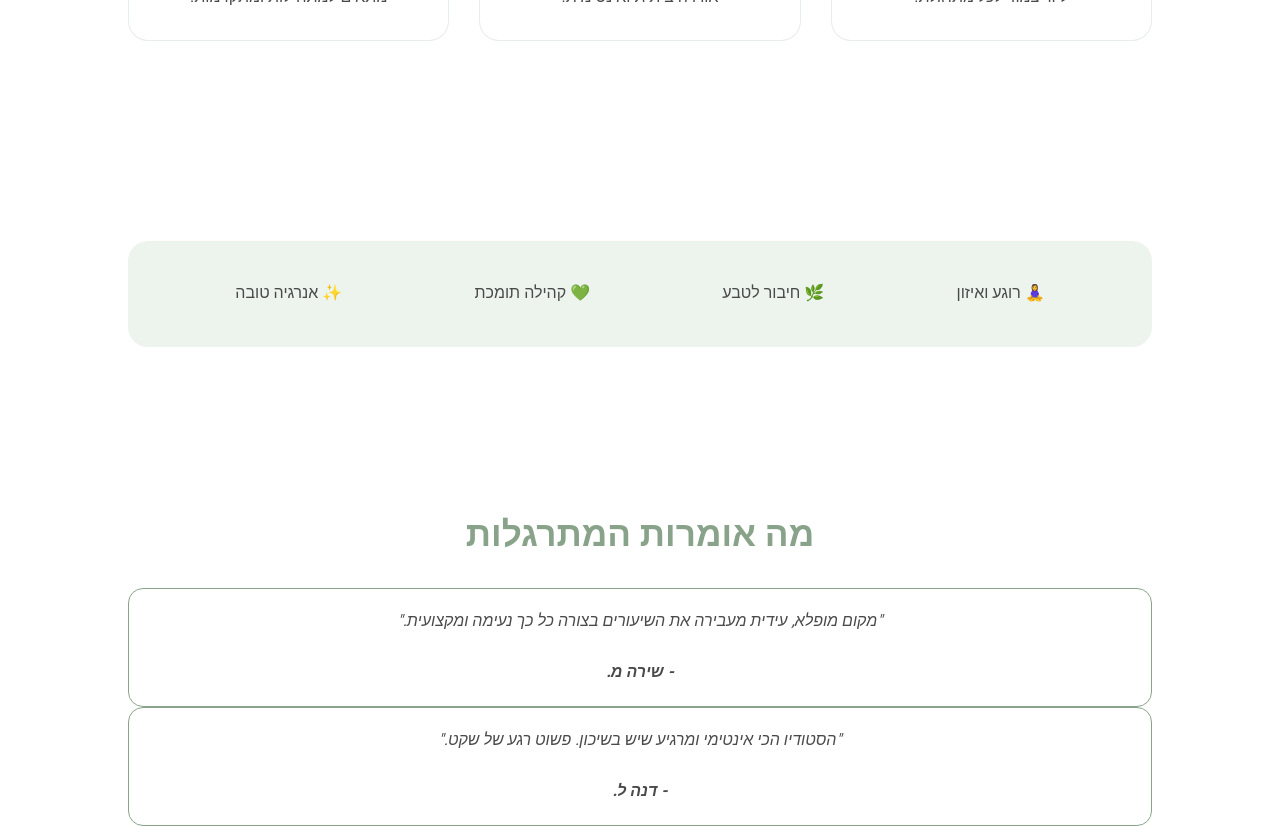
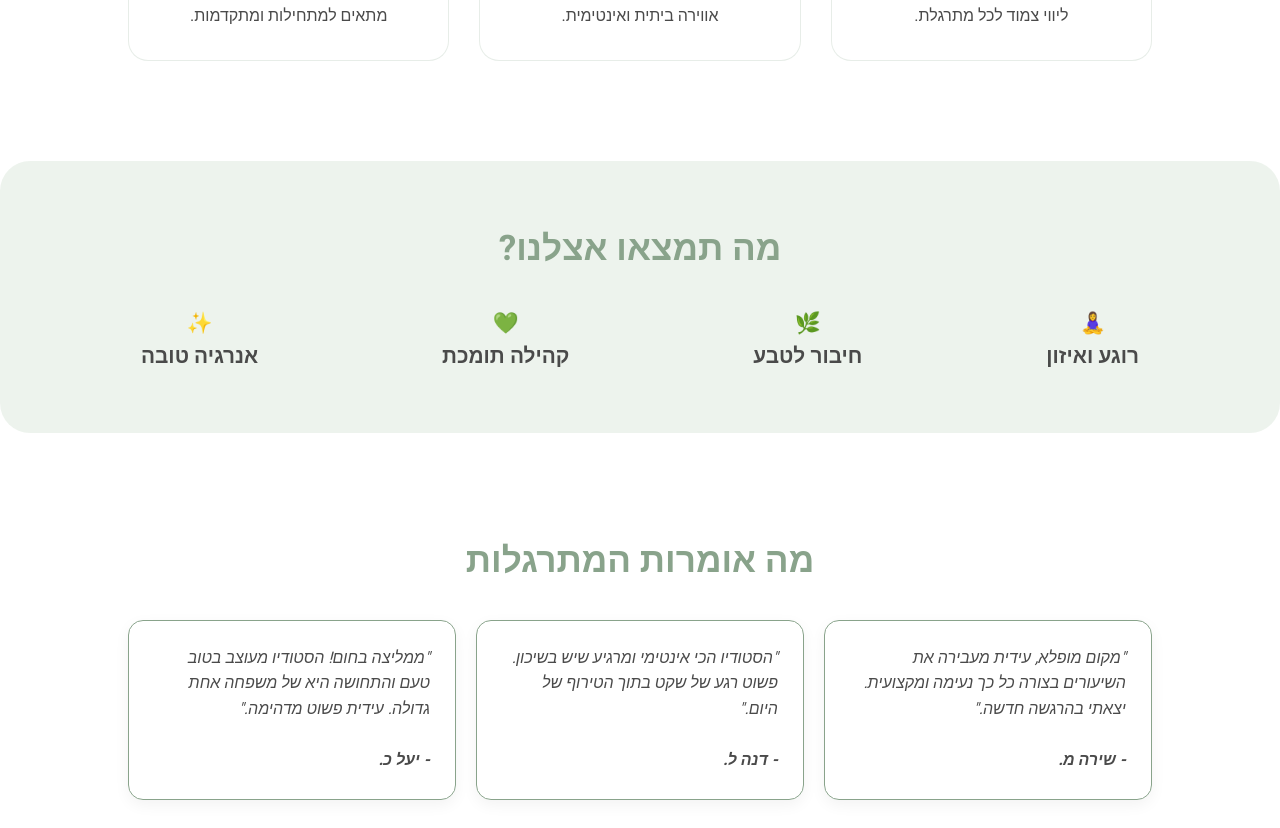
Before and after one commit to apdesignyoga-a11y/yoga, a plain HTML site: page index.html in a window 1280 px wide. Shown: the part 1420-2248 px from the top of the page. Drawn offline with Linux system fonts and the light colour scheme.

Commit message:
Update index.html

```diff
--- a/index.html
+++ b/index.html
@@ -8,13 +8,17 @@
     <link rel="stylesheet" href="https://cdnjs.cloudflare.com/ajax/libs/font-awesome/6.0.0/css/all.min.css">
     <style>
         :root {
-            --primary-green: #89a38b; --soft-green: rgba(233, 240, 233, 0.8);
-            --beige: rgba(253, 248, 241, 0.9); --soft-brown: #a68a7b; --text-dark: #4a4a4a; --white: #ffffff;
+            --primary-green: #89a38b;
+            --soft-green: rgba(233, 240, 233, 0.8);
+            --beige: rgba(253, 248, 241, 0.9);
+            --soft-brown: #a68a7b;
+            --text-dark: #4a4a4a;
+            --white: #ffffff;
         }
         * { box-sizing: border-box; margin: 0; padding: 0; font-family: 'Heebo', sans-serif; }
         body { background-color: var(--white); color: var(--text-dark); overflow-x: hidden; line-height: 1.6; }
 
-        /* אפקט עלים */
+        /* אפקט עלים ופרחים - נשאר קבוע ברקע */
         .leaf-bg { position: fixed; top: 0; left: 0; width: 100%; height: 100%; pointer-events: none; z-index: 1; opacity: 0.6; }
         .leaf { position: absolute; color: var(--primary-green); animation: float 15s infinite linear; }
         @keyframes float {
@@ -30,33 +34,44 @@
         nav.scrolled { background: var(--soft-brown); box-shadow: 0 2px 10px rgba(0,0,0,0.1); padding: 10px 5%; }
         .logo { font-weight: 700; font-size: 1.5rem; color: var(--primary-green); }
         nav.scrolled .logo { color: var(--white); }
+
         .hamburger { display: none; flex-direction: column; cursor: pointer; gap: 5px; }
         .hamburger span { width: 30px; height: 3px; background-color: var(--text-dark); border-radius: 2px; }
         nav.scrolled .hamburger span { background-color: var(--white); }
-        .nav-links { display: flex; list-style: none; gap: 20 Hebrew; gap: 20px; }
+
+        .nav-links { display: flex; list-style: none; gap: 20px; }
         .nav-links a { text-decoration: none; color: var(--text-dark); transition: 0.3s; }
         nav.scrolled .nav-links a { color: var(--white); }
         .nav-links.active { left: 0 !important; }
 
-        /* Hero */
+        /* Hero Section */
         .hero { height: 100vh; display: flex; flex-direction: column; justify-content: center; align-items: center; text-align: center; background: linear-gradient(rgba(255,255,255,0.5), rgba(255,255,255,0.5)), url('https://images.unsplash.com/photo-1544367567-0f2fcb009e0b?auto=format&fit=crop&w=1920&q=80'); background-size: cover; background-position: center; }
         .hero h1 { font-size: 3.5rem; color: var(--primary-green); }
+
         .btn { padding: 12px 30px; border-radius: 25px; border: none; cursor: pointer; text-decoration: none; display: inline-block; transition: 0.3s; font-weight: bold; }
         .btn-primary { background-color: var(--primary-green); color: white; }
+        .btn-primary:hover { transform: scale(1.05); }
 
         section { padding: 80px 10%; text-align: center; }
-        .section-title { margin-bottom: 25px; font-size: 2.2rem; color: var(--primary-green); }
+        .section-title { margin-bottom: 30px; font-size: 2.2rem; color: var(--primary-green); }
 
-        /* חלק מי אני - הוחזר וחוזק */
-        .about-me { background-color: var(--beige); border-top: 1px solid rgba(0,0,0,0.05); border-bottom: 1px solid rgba(0,0,0,0.05); }
+        /* חלק מי אני */
+        .about-me { background-color: var(--beige); border-top: 1px solid rgba(0,0,0,0.05); }
 
+        /* אודות הסטודיו - כרטיסים */
         .grid { display: grid; grid-template-columns: repeat(auto-fit, minmax(250px, 1fr)); gap: 30px; }
         .card { background: rgba(255, 255, 255, 0.7); padding: 30px; border-radius: 20px; transition: 0.3s; backdrop-filter: blur(3px); border: 1px solid rgba(137, 163, 139, 0.2); }
 
-        .benefits-row { display: flex; justify-content: space-around; flex-wrap: wrap; gap: 20px; background: var(--soft-green); padding: 40px 5%; border-radius: 20px; margin-top: 40px; }
-        .testimonial-card { background: rgba(255, 255, 255, 0.8); padding: 20px; border-radius: 15px; border: 1px solid var(--primary-green); font-style: italic; }
+        /* יתרונות - מה תמצאו אצלנו */
+        .benefits-section { background-color: var(--soft-green); border-radius: 30px; padding: 60px 5%; margin: 20px 0; }
+        .benefits-row { display: flex; justify-content: space-around; flex-wrap: wrap; gap: 30px; }
+        .benefit-item { font-size: 1.3rem; font-weight: bold; text-align: center; }
 
-        .whatsapp-float { position: fixed; bottom: 20px; left: 20px; background-color: #25d366; color: white; width: 60px; height: 60px; border-radius: 50%; display: flex; justify-content: center; align-items: center; font-size: 30px; z-index: 1000; }
+        /* ביקורות */
+        .testimonial-grid { display: grid; grid-template-columns: repeat(auto-fit, minmax(280px, 1fr)); gap: 20px; margin-top: 30px; }
+        .testimonial-card { background: rgba(255, 255, 255, 0.8); padding: 25px; border-radius: 15px; border: 1px solid var(--primary-green); font-style: italic; text-align: right; box-shadow: 0 5px 15px rgba(0,0,0,0.05); }
+
+        .whatsapp-float { position: fixed; bottom: 20px; left: 20px; background-color: #25d366; color: white; width: 60px; height: 60px; border-radius: 50%; display: flex; justify-content: center; align-items: center; font-size: 30px; z-index: 1000; box-shadow: 0 4px 10px rgba(0,0,0,0.3); }
 
         @media (max-width: 768px) {
             .hamburger { display: flex; }
@@ -98,18 +113,19 @@
     <section id="about">
         <h2 class="section-title">על הסטודיו</h2>
         <div class="grid">
-            <div class="card"><i class="fas fa-heart" style="color: var(--primary-green); font-size: 2rem;"></i><h3>יחס אישי</h3><p>ליווי צמוד לכל מתרגלת.</p></div>
-            <div class="card"><i class="fas fa-users" style="color: var(--primary-green); font-size: 2rem;"></i><h3>קבוצות קטנות</h3><p>אווירה ביתית ואינטימית.</p></div>
-            <div class="card"><i class="fas fa-star" style="color: var(--primary-green); font-size: 2rem;"></i><h3>לכל הרמות</h3><p>מתאים למתחילות ומתקדמות.</p></div>
+            <div class="card"><i class="fas fa-heart" style="color: var(--primary-green); font-size: 2rem; margin-bottom:15px;"></i><h3>יחס אישי</h3><p>ליווי צמוד לכל מתרגלת.</p></div>
+            <div class="card"><i class="fas fa-users" style="color: var(--primary-green); font-size: 2rem; margin-bottom:15px;"></i><h3>קבוצות קטנות</h3><p>אווירה ביתית ואינטימית.</p></div>
+            <div class="card"><i class="fas fa-star" style="color: var(--primary-green); font-size: 2rem; margin-bottom:15px;"></i><h3>לכל הרמות</h3><p>מתאים למתחילות ומתקדמות.</p></div>
         </div>
     </section>
 
-    <section>
+    <section class="benefits-section">
+        <h2 class="section-title">מה תמצאו אצלנו?</h2>
         <div class="benefits-row">
-            <div>🧘‍♀️ רוגע ואיזון</div>
-            <div>🌿 חיבור לטבע</div>
-            <div>💚 קהילה תומכת</div>
-            <div>✨ אנרגיה טובה</div>
+            <div class="benefit-item">🧘‍♀️<br>רוגע ואיזון</div>
+            <div class="benefit-item">🌿<br>חיבור לטבע</div>
+            <div class="benefit-item">💚<br>קהילה תומכת</div>
+            <div class="benefit-item">✨<br>אנרגיה טובה</div>
         </div>
     </section>
 
@@ -117,12 +133,16 @@
         <h2 class="section-title">מה אומרות המתרגלות</h2>
         <div class="testimonial-grid">
             <div class="testimonial-card">
-                <p>"מקום מופלא, עידית מעבירה את השיעורים בצורה כל כך נעימה ומקצועית."</p>
+                <p>"מקום מופלא, עידית מעבירה את השיעורים בצורה כל כך נעימה ומקצועית. יצאתי בהרגשה חדשה."</p>
                 <br><strong>- שירה מ.</strong>
             </div>
             <div class="testimonial-card">
-                <p>"הסטודיו הכי אינטימי ומרגיע שיש בשיכון. פשוט רגע של שקט."</p>
+                <p>"הסטודיו הכי אינטימי ומרגיע שיש בשיכון. פשוט רגע של שקט בתוך הטירוף של היום."</p>
                 <br><strong>- דנה ל.</strong>
+            </div>
+            <div class="testimonial-card">
+                <p>"ממליצה בחום! הסטודיו מעוצב בטוב טעם והתחושה היא של משפחה אחת גדולה. עידית פשוט מדהימה."</p>
+                <br><strong>- יעל כ.</strong>
             </div>
         </div>
     </section>
@@ -143,16 +163,22 @@
         </div>
     </section>
 
+    <section>
+        <a href="payment.html" class="btn btn-primary" style="font-size: 1.3rem; padding: 15px 40px;">לתיאום שיעור ניסיון</a>
+    </section>
+
     <a href="https://wa.me/972502006740" class="whatsapp-float" target="_blank"><i class="fab fa-whatsapp"></i></a>
 
     <script>
         const hamburger = document.getElementById('hamburger');
         const navLinks = document.getElementById('nav-links');
         hamburger.addEventListener('click', () => navLinks.classList.toggle('active'));
+
         window.addEventListener('scroll', () => {
             const nav = document.getElementById('navbar');
             window.scrollY > 50 ? nav.classList.add('scrolled') : nav.classList.remove('scrolled');
         });
+
         function createLeaf() {
             const container = document.getElementById('leafContainer');
             const leaf = document.createElement('div');
```
